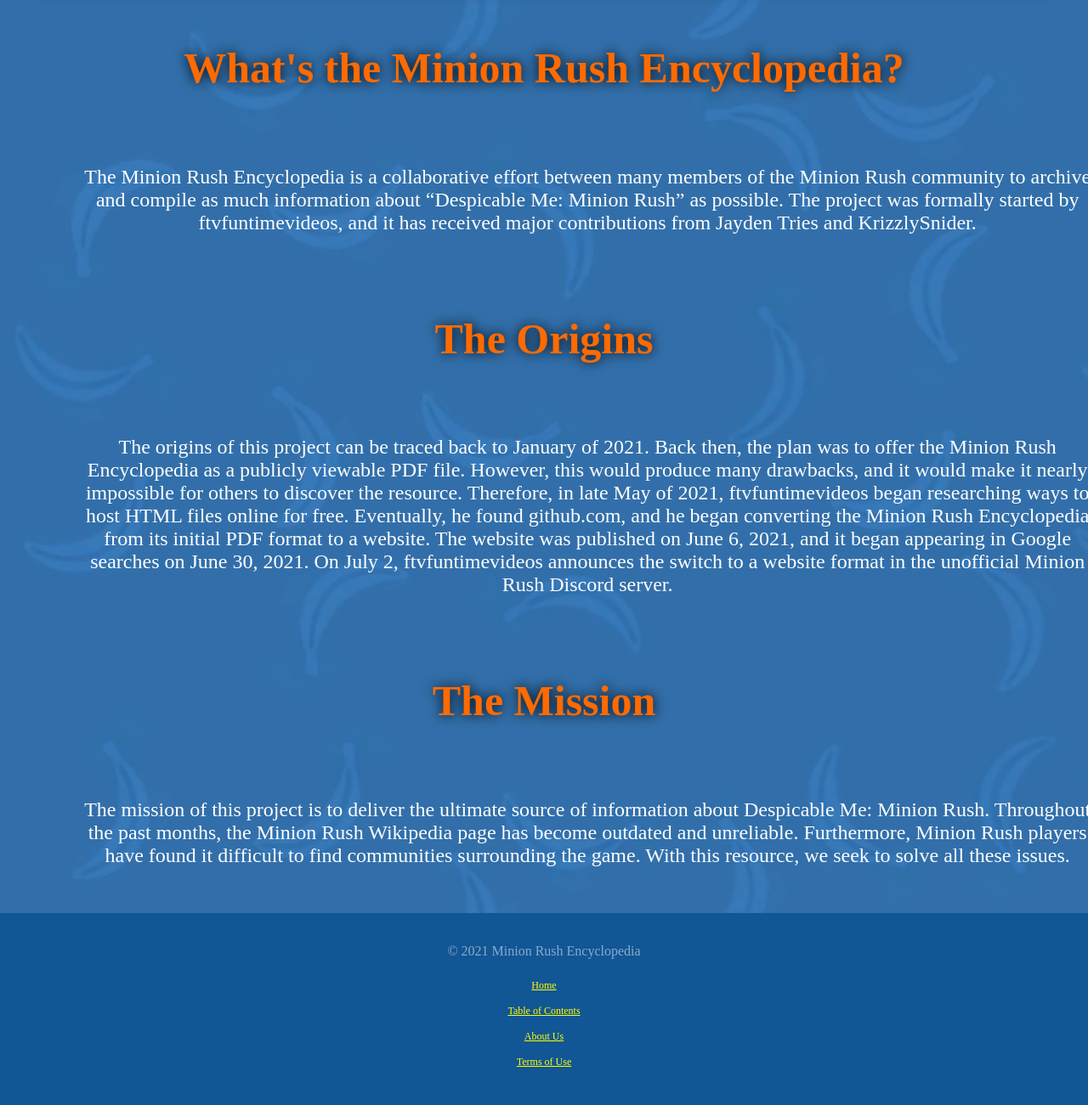
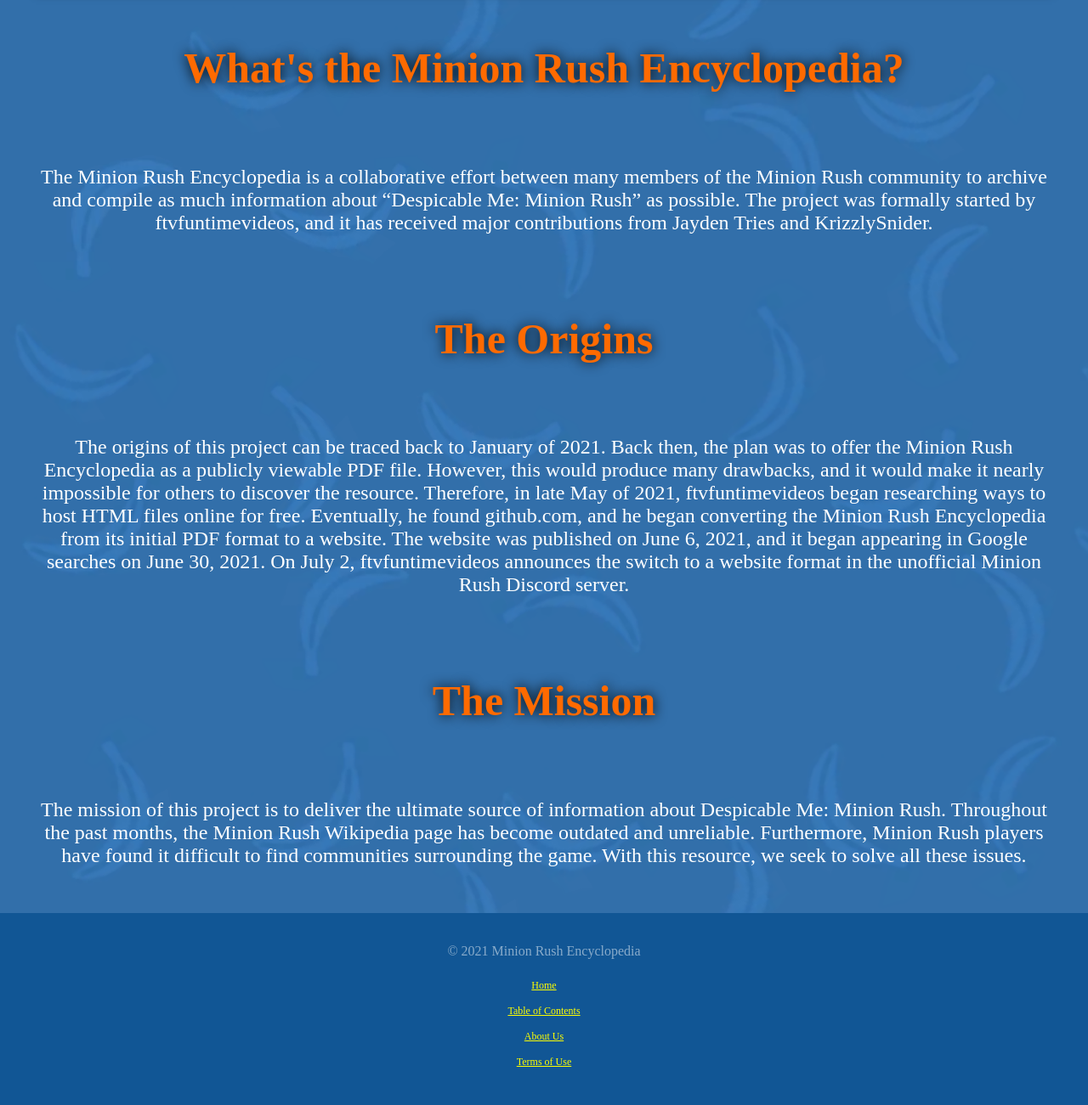
Before and after one commit to MinionRushEncyclopedia/minionrushencyclopedia.github.io, a PHP site: page /about-us/index.html in a window 1280 px wide; the page is wider, and only the part inside the window is pictured. Shown: the part 240-1541 px from the top of that part at 85% size. Run offline with PHP 8.4, Linux system fonts and the light colour scheme; some web fonts are replaced.

Commit message:
Update style.css

```diff
--- a/base/style.css
+++ b/base/style.css
@@ -281,7 +281,7 @@ iframe {
 }
 
 .SmallMediaBox {
-	width:45%;
+	width:40%;
 	height: auto;
 	min-height: 100%;
 	background-color: rgb(17,86,149);
@@ -301,8 +301,8 @@ iframe {
 
 	margin-top: 20px;
 	margin-bottom: 20px;
-	margin-left: 4%;
-	margin-right: 4%;
+	margin-left: auto;
+	margin-right: auto;
 }
 
 #Charts {
```
